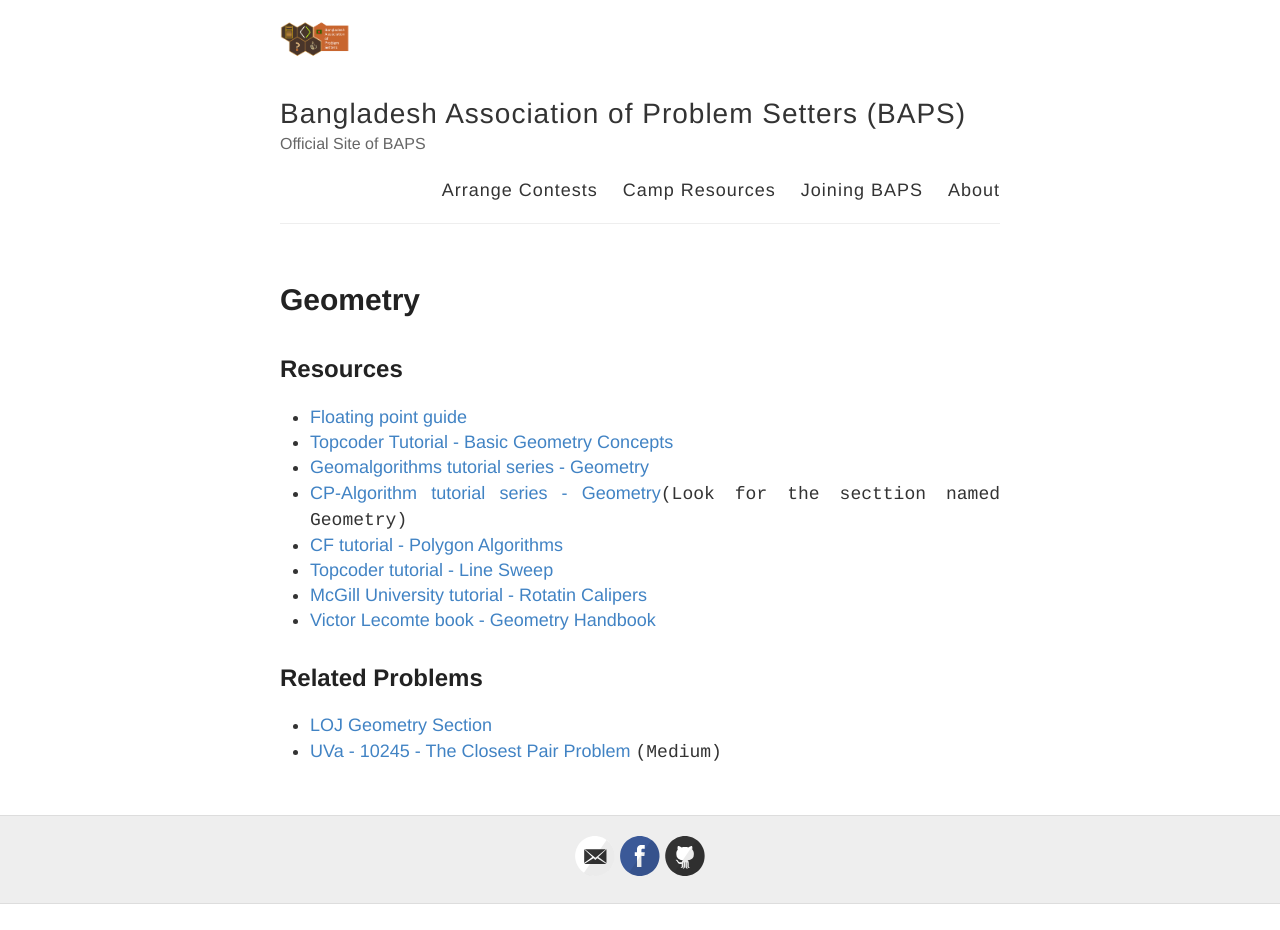
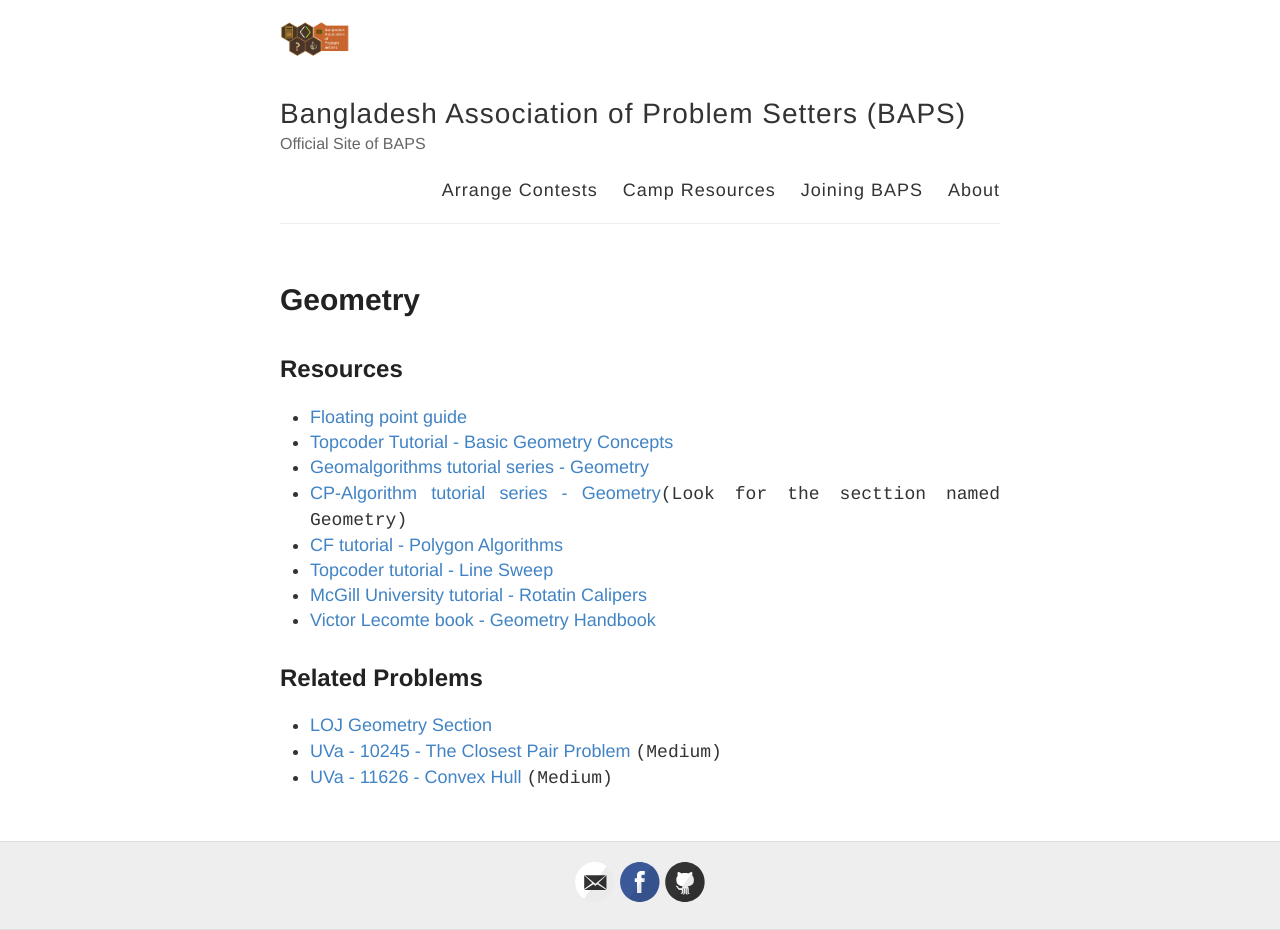
Before and after one commit to baps-bgd/baps-bgd.github.io, a Jekyll site: the page built from _posts/2020-10-28-geometry.md, in a window 1280 px wide. Built offline with Jekyll 4.4.1, drawn with Linux system fonts in a browser that asks for light colours; before the commit the page ends 904 px from its top, so only the background shows below that.

Commit message:
Update 2020-10-28-geometry.md

```diff
--- a/_posts/2020-10-28-geometry.md
+++ b/_posts/2020-10-28-geometry.md
@@ -20,3 +20,4 @@
 
 - [LOJ Geometry Section](https://lightoj.com/problems/category/geometry){:target="\_blank"}
 - [UVa - 10245 - The Closest Pair Problem](https://onlinejudge.org/external/102/10245.pdf){:target="\_blank"} `(Medium)`
+- [UVa - 11626 - Convex Hull](https://onlinejudge.org/external/116/11626.pdf){:target="\_blank"} `(Medium)`
```
